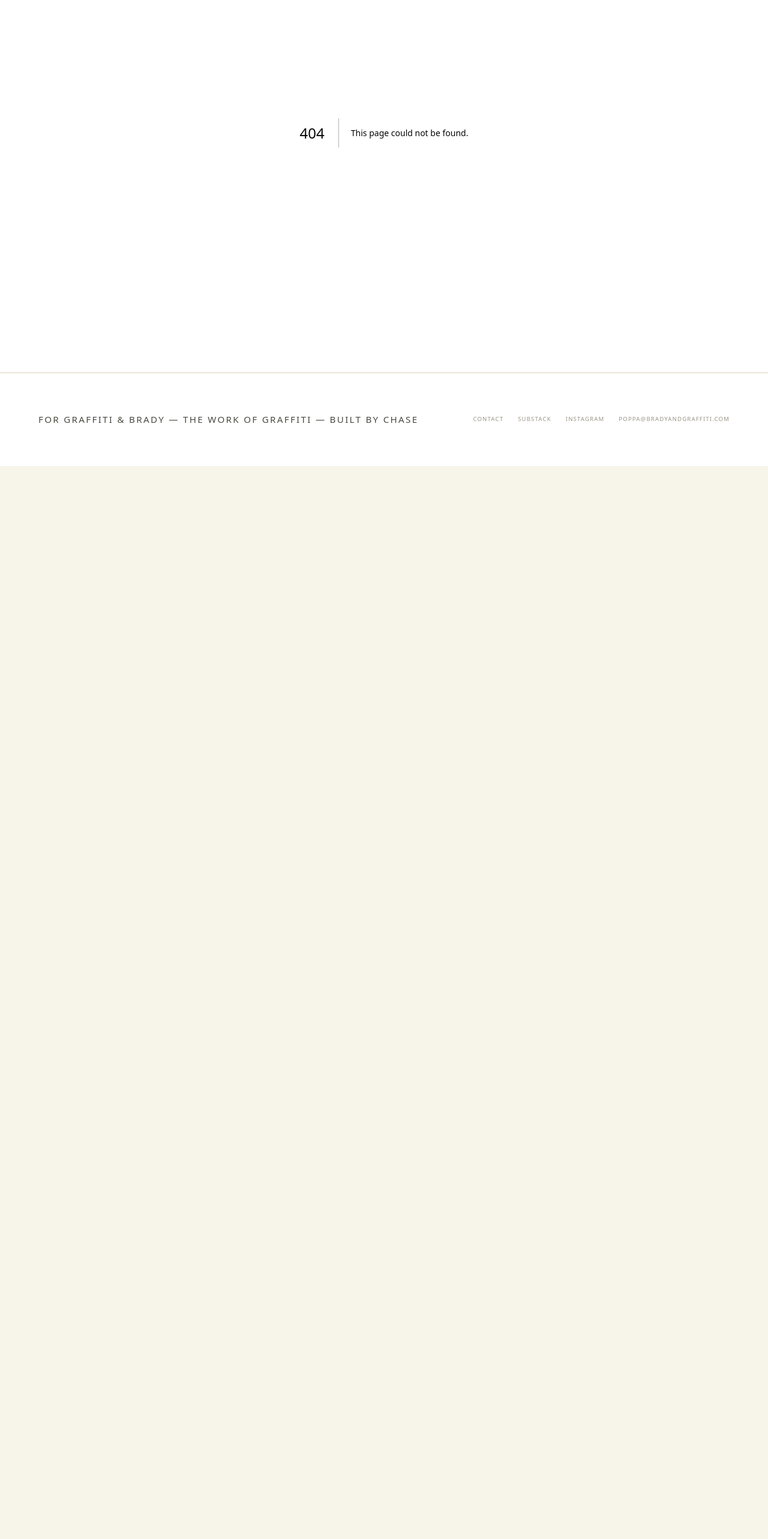
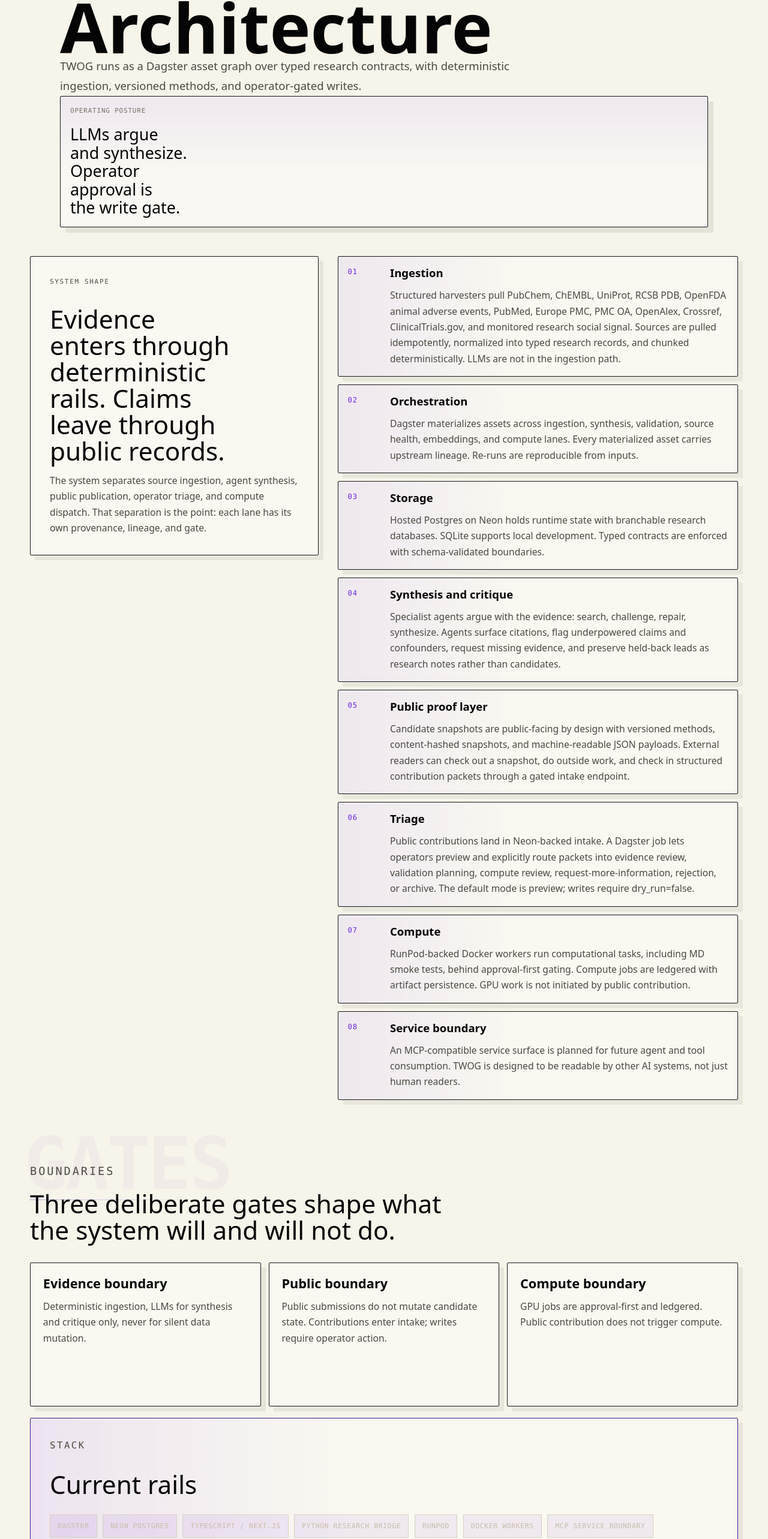
Before and after one commit to chasepenelli/twog, a Next.js app in the folder twog/: page /architecture in a window 1280 px wide. Before the commit this address had no page. Shown: the part 179-2745 px from the top of the page at 60% size. Before the commit the page ends 956 px from the top, so only its background shows below. Built offline with nearby package versions, Linux system fonts and the light colour scheme.

Commit message:
Add public architecture page

```diff
--- /dev/null
+++ b/twog/app/architecture/page.tsx
@@ -0,0 +1,150 @@
+const architectureSections = [
+  {
+    step: '01',
+    label: 'Ingestion',
+    detail:
+      'Structured harvesters pull PubChem, ChEMBL, UniProt, RCSB PDB, OpenFDA animal adverse events, PubMed, Europe PMC, PMC OA, OpenAlex, Crossref, ClinicalTrials.gov, and monitored research social signal. Sources are pulled idempotently, normalized into typed research records, and chunked deterministically. LLMs are not in the ingestion path.',
+  },
+  {
+    step: '02',
+    label: 'Orchestration',
+    detail:
+      'Dagster materializes assets across ingestion, synthesis, validation, source health, embeddings, and compute lanes. Every materialized asset carries upstream lineage. Re-runs are reproducible from inputs.',
+  },
+  {
+    step: '03',
+    label: 'Storage',
+    detail:
+      'Hosted Postgres on Neon holds runtime state with branchable research databases. SQLite supports local development. Typed contracts are enforced with schema-validated boundaries.',
+  },
+  {
+    step: '04',
+    label: 'Synthesis and critique',
+    detail:
+      'Specialist agents argue with the evidence: search, challenge, repair, synthesize. Agents surface citations, flag underpowered claims and confounders, request missing evidence, and preserve held-back leads as research notes rather than candidates.',
+  },
+  {
+    step: '05',
+    label: 'Public proof layer',
+    detail:
+      'Candidate snapshots are public-facing by design with versioned methods, content-hashed snapshots, and machine-readable JSON payloads. External readers can check out a snapshot, do outside work, and check in structured contribution packets through a gated intake endpoint.',
+  },
+  {
+    step: '06',
+    label: 'Triage',
+    detail:
+      'Public contributions land in Neon-backed intake. A Dagster job lets operators preview and explicitly route packets into evidence review, validation planning, compute review, request-more-information, rejection, or archive. The default mode is preview; writes require dry_run=false.',
+  },
+  {
+    step: '07',
+    label: 'Compute',
+    detail:
+      'RunPod-backed Docker workers run computational tasks, including MD smoke tests, behind approval-first gating. Compute jobs are ledgered with artifact persistence. GPU work is not initiated by public contribution.',
+  },
+  {
+    step: '08',
+    label: 'Service boundary',
+    detail:
+      'An MCP-compatible service surface is planned for future agent and tool consumption. TWOG is designed to be readable by other AI systems, not just human readers.',
+  },
+] as const;
+
+const boundaries = [
+  {
+    label: 'Evidence boundary',
+    detail: 'Deterministic ingestion, LLMs for synthesis and critique only, never for silent data mutation.',
+  },
+  {
+    label: 'Public boundary',
+    detail: 'Public submissions do not mutate candidate state. Contributions enter intake; writes require operator action.',
+  },
+  {
+    label: 'Compute boundary',
+    detail: 'GPU jobs are approval-first and ledgered. Public contribution does not trigger compute.',
+  },
+] as const;
+
+const stack = [
+  'Dagster',
+  'Neon Postgres',
+  'TypeScript / Next.js',
+  'Python research bridge',
+  'RunPod',
+  'Docker workers',
+  'MCP service boundary',
+] as const;
+
+export const metadata = {
+  title: 'Architecture — TWOG',
+  description:
+    'The technical architecture behind TWOG: deterministic ingestion, Dagster materialized assets, operator-gated writes, public candidate records, and approval-first compute.',
+};
+
+export default function ArchitecturePage() {
+  return (
+    <div className="site-shell page-shell architecture-page">
+      <section className="page-hero architecture-hero">
+        <div>
+          <p className="section-kicker">System architecture</p>
+          <h1>Architecture</h1>
+          <p>
+            TWOG runs as a Dagster asset graph over typed research contracts, with
+            deterministic ingestion, versioned methods, and operator-gated writes.
+          </p>
+        </div>
+        <aside className="method-status-card architecture-status-card">
+          <span className="lab-label">Operating posture</span>
+          <strong>LLMs argue and synthesize. Operator approval is the write gate.</strong>
+        </aside>
+      </section>
+
+      <section className="method-protocol architecture-protocol">
+        <article className="method-thesis">
+          <p className="section-kicker">System shape</p>
+          <h2>Evidence enters through deterministic rails. Claims leave through public records.</h2>
+          <p>
+            The system separates source ingestion, agent synthesis, public publication,
+            operator triage, and compute dispatch. That separation is the point: each
+            lane has its own provenance, lineage, and gate.
+          </p>
+        </article>
+
+        <div className="method-flow-list architecture-flow-list" aria-label="TWOG architecture layers">
+          {architectureSections.map((item) => (
+            <article key={item.step}>
+              <span>{item.step}</span>
+              <h3>{item.label}</h3>
+              <p>{item.detail}</p>
+            </article>
+          ))}
+        </div>
+      </section>
+
+      <section className="method-audit-section architecture-boundaries-section">
+        <div className="section-heading layered-heading" data-layer="GATES">
+          <p className="section-kicker">Boundaries</p>
+          <h2>Three deliberate gates shape what the system will and will not do.</h2>
+        </div>
+
+        <div className="architecture-boundary-grid">
+          {boundaries.map((boundary) => (
+            <article key={boundary.label}>
+              <h3>{boundary.label}</h3>
+              <p>{boundary.detail}</p>
+            </article>
+          ))}
+        </div>
+      </section>
+
+      <section className="record-panel method-limits architecture-stack">
+        <p className="section-kicker">Stack</p>
+        <h2>Current rails</h2>
+        <div className="architecture-stack-list" aria-label="TWOG technical stack">
+          {stack.map((item) => (
+            <span key={item}>{item}</span>
+          ))}
+        </div>
+      </section>
+    </div>
+  );
+}
--- a/twog/app/globals.css
+++ b/twog/app/globals.css
@@ -1377,6 +1377,18 @@ section {
   line-height: 1.68;
 }
 
+.operator-gate-line {
+  margin-top: 0.4rem;
+  padding: 0.85rem 0.95rem;
+  border-left: 3px solid var(--purple);
+  background: var(--accent-soft);
+  color: var(--foreground) !important;
+  font-family: var(--font-mono);
+  font-size: clamp(0.82rem, 1vw, 0.96rem) !important;
+  letter-spacing: 0.02em;
+  line-height: 1.55 !important;
+}
+
 .method-flow-list {
   display: grid;
   gap: 0.8rem;
@@ -1498,6 +1510,83 @@ section {
   align-content: start;
   min-height: 16rem;
   padding: 1rem;
+}
+
+.architecture-page {
+  --architecture-card-bg: rgba(251, 250, 244, 0.78);
+}
+
+.architecture-status-card {
+  align-content: center;
+}
+
+.architecture-status-card strong {
+  font-size: clamp(1.2rem, 2.1vw, 2.1rem);
+  font-weight: 500;
+  line-height: 1.14;
+  text-wrap: balance;
+}
+
+.architecture-flow-list article {
+  background:
+    linear-gradient(90deg, rgba(109, 40, 217, 0.08), transparent 44%),
+    var(--architecture-card-bg);
+}
+
+.architecture-boundary-grid {
+  display: grid;
+  grid-template-columns: repeat(3, minmax(0, 1fr));
+  gap: 0.8rem;
+}
+
+.architecture-boundary-grid article {
+  display: grid;
+  gap: 0.8rem;
+  align-content: start;
+  min-height: 15rem;
+  padding: clamp(1rem, 2vw, 1.3rem);
+  border: 1px solid var(--line-strong);
+  border-radius: 2px;
+  background: var(--architecture-card-bg);
+  box-shadow: 8px 8px 0 rgba(5, 5, 5, 0.06);
+}
+
+.architecture-boundary-grid h3 {
+  font-size: clamp(1.15rem, 1.7vw, 1.5rem);
+  font-weight: 600;
+  line-height: 1.15;
+}
+
+.architecture-boundary-grid p {
+  color: var(--muted-ink);
+  font-size: clamp(0.98rem, 1.05vw, 1.08rem);
+  line-height: 1.68;
+}
+
+.architecture-stack {
+  max-width: 1180px;
+  margin: clamp(3rem, 6vw, 5rem) auto 0;
+}
+
+.architecture-stack-list {
+  display: flex;
+  flex-wrap: wrap;
+  gap: 0.6rem;
+  margin-top: 1rem;
+}
+
+.architecture-stack-list span {
+  display: inline-flex;
+  align-items: center;
+  min-height: 2.4rem;
+  padding: 0.55rem 0.75rem;
+  border: 1px solid var(--line);
+  background: rgba(109, 40, 217, 0.08);
+  color: var(--foreground);
+  font-family: var(--font-mono);
+  font-size: 0.72rem;
+  letter-spacing: 0.05em;
+  text-transform: uppercase;
 }
 
 .method-payload-section {
@@ -3415,7 +3504,8 @@ section {
   .method-hero,
   .method-protocol,
   .payload-exchange-board,
-  .method-interpretation {
+  .method-interpretation,
+  .architecture-boundary-grid {
     grid-template-columns: 1fr;
   }
 
@@ -3543,6 +3633,7 @@ section {
   .contribution-form-grid,
   .contribution-form-grid.two,
   .method-audit-grid,
+  .architecture-boundary-grid,
   .payload-exchange-board,
   .payload-exchange-steps,
   .payload-endpoint-grid,
@@ -3563,7 +3654,8 @@ section {
     grid-row: auto;
   }
 
-  .method-audit-grid article {
+  .method-audit-grid article,
+  .architecture-boundary-grid article {
     min-height: auto;
   }
 
--- a/twog/app/methods/[methodId]/page.tsx
+++ b/twog/app/methods/[methodId]/page.tsx
@@ -192,6 +192,7 @@ export default async function MethodDetailPage({ params }: { params: Promise<{ m
             conservative: it preserves uncertainty, separates source evidence from
             interpretation, and keeps every status change attached to a rationale.
           </p>
+          <p className="operator-gate-line">LLMs argue and synthesize. Operator approval is the write gate.</p>
         </article>
 
         <div className="method-flow-list" aria-label="Candidate record generation flow">
--- a/twog/app/page.tsx
+++ b/twog/app/page.tsx
@@ -95,9 +95,9 @@ export default function Home() {
             </h1>
           </div>
           <p className="hero-subhead">
-            An AI-assisted system for turning scattered cancer research into public,
-            inspectable records: what was found, what was proposed, why it moved, and
-            what still needs to be proven.
+            An AI-assisted system for turning biomedical evidence into public candidate
+            records: what was found, why it moved, what supports it, and the next
+            experiment still worth running.
           </p>
           <div className="hero-actions">
             <Link href="/candidates" className="artifact-button primary">
@@ -119,9 +119,11 @@ export default function Home() {
             <p className="section-kicker">Why it exists</p>
             <h2>Modern AI should make hard problems more reachable.</h2>
             <p>
-              TWOG began because hemangiosarcoma leaves too many families with too few
-              options and too little organized evidence. The project is built for Graffiti,
-              Brady, and every dog after them.
+              TWOG began because canine hemangiosarcoma leaves too many families with too
+              few options and too little organized evidence. It is also a spontaneous
+              tumor model with translational signal to human angiosarcoma, which makes the
+              work part of a larger comparative oncology problem. The project is built
+              for Graffiti, Brady, and every dog after them.
             </p>
             <p>
               The positive case for AI is simple: it can help more people learn faster,
@@ -261,8 +263,9 @@ export default function Home() {
             <h3>Agents do not just summarize. They argue with the evidence.</h3>
             <p>
               The useful behavior is not one perfect answer. It is a loop where specialist
-              agents surface citations, expose weak assumptions, request missing evidence,
-              and narrow the next testable question.
+              agents surface citations, expose weak assumptions, flag underpowered claims
+              and confounders, request missing evidence, and narrow the next testable
+              hypothesis.
             </p>
             <div className="review-stack" aria-hidden="true">
               {REVIEW_STACK.map((label) => (
@@ -297,8 +300,9 @@ export default function Home() {
           <article>
             <span>What gets stopped</span>
             <p>
-              Weak citations, missing provenance, unclear species transfer, or unsupported
-              claims are routed back into follow-up research instead of being polished up.
+              Weak citations, missing provenance, unclear cross-species transfer, or
+              unsupported claims are held back as research notes rather than promoted into
+              candidate records.
             </p>
           </article>
           <article>
--- a/twog/components/Footer.tsx
+++ b/twog/components/Footer.tsx
@@ -1,3 +1,4 @@
+import Link from 'next/link';
 import { CONTACT_EMAIL, CONTACT_MAILTO } from '@/lib/constants';
 
 export default function Footer() {
@@ -9,7 +10,13 @@ export default function Footer() {
             For Graffiti &amp; Brady &mdash; The Work of Graffiti &mdash; Built by Chase
           </p>
         </div>
-        <div className="flex items-center gap-6">
+        <div className="flex flex-wrap items-center justify-center gap-6">
+          <Link
+            href="/architecture"
+            className="text-[0.6rem] uppercase tracking-[0.12em] text-[var(--gray-400)] hover:text-[var(--foreground)] transition-colors duration-300"
+          >
+            Architecture
+          </Link>
           <a
             href={CONTACT_MAILTO}
             className="text-[0.6rem] uppercase tracking-[0.12em] text-[var(--gray-400)] hover:text-[var(--foreground)] transition-colors duration-300"
--- a/twog/lib/constants.ts
+++ b/twog/lib/constants.ts
@@ -4,6 +4,7 @@ export const CONTACT_MAILTO = `mailto:${CONTACT_EMAIL}`;
 export const NAV_LINKS = [
   { href: '/candidates', label: 'Candidates' },
   { href: '/methods', label: 'Methods' },
+  { href: '/architecture', label: 'Architecture' },
   { href: CONTACT_MAILTO, label: 'Contact' },
 ] as const;
 
```
